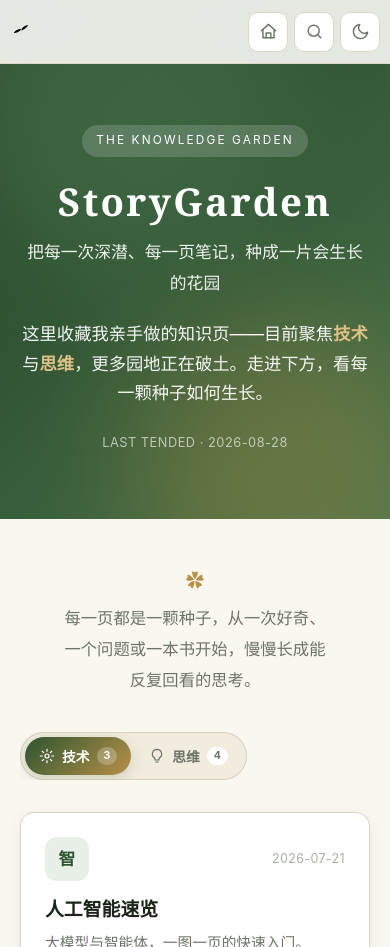
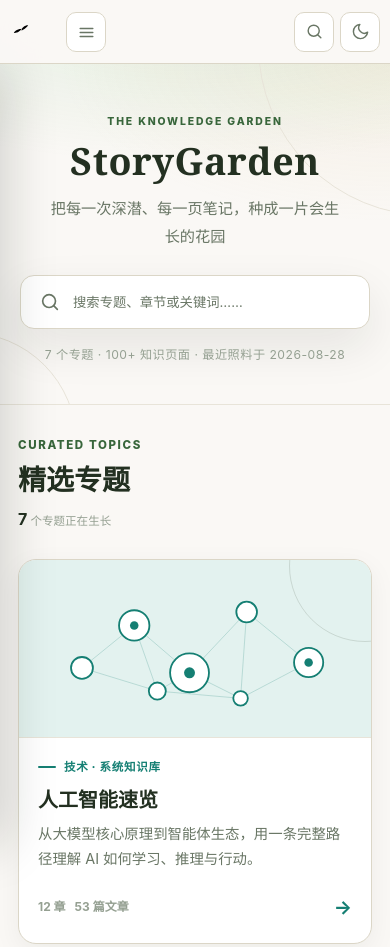
Before and after one commit to HerzTom/storygarden, a plain HTML site: page index.html in a window 390 px wide. Shown: the top 947 px of the page. Drawn offline with Linux system fonts and the light colour scheme.

Commit message:
Improve homepage navigation and add library assets

```diff
--- /dev/null
+++ b/assets/home-library.css
@@ -0,0 +1,128 @@
+:root{
+  --home-primary:hsl(124,29%,31%);--home-primary-strong:hsl(124,34%,23%);--home-primary-soft:hsl(112,28%,91%);
+  --home-accent:hsl(39,44%,50%);--home-text:hsl(112,18%,16%);--home-body:hsl(107,13%,26%);
+  --home-muted:hsl(105,8%,43%);--home-faint:hsl(105,7%,60%);--home-page:hsl(42,35%,97%);
+  --home-sidebar:hsl(43,31%,94%);--home-surface:hsl(0,0%,100%);--home-soft:hsl(104,20%,96%);
+  --home-border:hsl(44,22%,82%);--home-divider:hsl(44,24%,88%);
+  --home-shadow:0 18px 46px hsla(116,22%,12%,.09);--home-shadow-hover:0 24px 60px hsla(116,22%,12%,.16);
+  --home-serif:'Georgia','Songti SC','STSong',serif;--home-sidebar-w:232px;
+}
+[data-theme="dark"]{
+  --home-primary:hsl(122,29%,63%);--home-primary-strong:hsl(116,34%,76%);--home-primary-soft:hsla(122,29%,63%,.13);
+  --home-accent:hsl(39,55%,65%);--home-text:hsl(100,20%,92%);--home-body:hsl(104,13%,81%);
+  --home-muted:hsl(104,9%,66%);--home-faint:hsl(105,8%,48%);--home-page:hsl(116,28%,8%);
+  --home-sidebar:hsl(116,23%,11%);--home-surface:hsl(116,20%,13%);--home-soft:hsl(116,18%,16%);
+  --home-border:hsl(114,14%,22%);--home-divider:hsl(114,13%,19%);
+  --home-shadow:0 20px 52px hsla(0,0%,0%,.28);--home-shadow-hover:0 26px 68px hsla(0,0%,0%,.42);
+}
+body[data-sg-home]{background:var(--home-page);color:var(--home-body)}
+body[data-sg-home] > .topnav,
+body[data-sg-home] > .hero,
+body[data-sg-home] > .about,
+body[data-sg-home] > .garden,
+body[data-sg-home] > .footer{display:none!important}
+
+.home-shell{min-height:100vh;padding-top:var(--sg-header-h);display:grid;grid-template-columns:var(--home-sidebar-w) minmax(0,1fr)}
+.home-sidebar{position:fixed;top:var(--sg-header-h);bottom:0;left:0;width:var(--home-sidebar-w);z-index:20;padding:30px 18px 24px;background:var(--home-sidebar);border-right:1px solid var(--home-border);overflow:auto}
+.home-sidebar-inner{min-height:100%;display:flex;flex-direction:column}
+.home-nav-label{margin:0 10px 12px;color:var(--home-faint);font-size:.7rem;font-weight:800;letter-spacing:.14em;text-transform:uppercase}
+.home-nav-group{margin-bottom:24px}
+.home-nav-item{width:100%;min-height:42px;padding:9px 12px;display:flex;align-items:center;gap:10px;border:0;border-radius:10px;background:transparent;color:var(--home-muted);cursor:pointer;text-align:left;transition:background .18s,color .18s,transform .18s}
+.home-nav-item:hover{background:var(--home-surface);color:var(--home-text);transform:translateX(2px)}
+.home-nav-item.is-active{background:var(--home-surface);color:var(--home-primary-strong);font-weight:750;box-shadow:0 6px 18px hsla(116,22%,12%,.06)}
+.home-nav-icon,.home-nav-item>svg{width:18px;height:18px;flex:0 0 auto;fill:none;stroke:currentColor;stroke-width:1.8;stroke-linecap:round;stroke-linejoin:round}
+.home-nav-count{margin-left:auto;min-width:24px;padding:1px 7px;border-radius:999px;background:var(--home-soft);color:var(--home-faint);font-size:.7rem;font-weight:800;text-align:center}
+.home-nav-item.is-active .home-nav-count{background:var(--home-primary-soft);color:var(--home-primary)}
+.home-nav-note{margin:auto 10px 0;padding-top:22px;border-top:1px solid var(--home-divider);color:var(--home-faint);font-size:.76rem;line-height:1.65}
+.home-nav-note strong{display:block;margin-bottom:5px;color:var(--home-muted);font-family:var(--home-serif);font-size:.88rem}
+
+.home-main{grid-column:2;min-width:0}
+.home-hero-new{position:relative;min-height:324px;padding:56px 44px 46px;display:flex;align-items:center;justify-content:center;overflow:hidden;border-bottom:1px solid var(--home-divider);background:radial-gradient(650px 240px at 50% -20%,hsla(122,35%,54%,.16),transparent 70%),radial-gradient(460px 220px at 100% 0%,hsla(39,55%,64%,.13),transparent 72%),var(--home-page)}
+.home-hero-new::before,.home-hero-new::after{content:"";position:absolute;border:1px solid var(--home-divider);border-radius:50%;pointer-events:none}
+.home-hero-new::before{width:340px;height:340px;right:-210px;top:-190px}
+.home-hero-new::after{width:220px;height:220px;left:-145px;bottom:-150px}
+.home-hero-copy{position:relative;z-index:1;width:min(720px,100%);text-align:center}
+.home-kicker{margin:0 0 10px;color:var(--home-primary);font-size:.72rem;font-weight:850;letter-spacing:.18em;text-transform:uppercase}
+.home-hero-copy h1{margin:0;color:var(--home-text);font-family:var(--home-serif);font-size:clamp(2.7rem,5vw,4.7rem);font-weight:700;letter-spacing:.015em;line-height:1.05}
+.home-lead{margin:14px auto 24px;color:var(--home-muted);font-size:1.05rem}
+.home-search{width:min(640px,100%);height:58px;margin:0 auto;padding:0 15px 0 18px;display:flex;align-items:center;gap:12px;border:1px solid var(--home-border);border-radius:16px;background:var(--home-surface);color:var(--home-muted);box-shadow:var(--home-shadow);cursor:pointer;transition:transform .2s,border-color .2s,box-shadow .2s}
+.home-search:hover{transform:translateY(-2px);border-color:var(--home-primary);box-shadow:var(--home-shadow-hover)}
+.home-search svg{width:22px;height:22px;fill:none;stroke:currentColor;stroke-width:1.8;stroke-linecap:round}
+.home-search span{overflow:hidden;text-overflow:ellipsis;white-space:nowrap}
+.home-search kbd{margin-left:auto;padding:3px 8px;border:1px solid var(--home-divider);border-radius:7px;background:var(--home-soft);color:var(--home-faint);font:700 .72rem/1.4 inherit;white-space:nowrap}
+.home-meta{margin:15px 0 0;color:var(--home-faint);font-size:.76rem;letter-spacing:.04em}
+
+.home-library{padding:38px 42px 80px}
+.home-library-head{max-width:1240px;margin:0 auto 24px;display:flex;align-items:flex-end;justify-content:space-between;gap:20px}
+.home-library-title p{margin:0 0 4px;color:var(--home-primary);font-size:.72rem;font-weight:850;letter-spacing:.14em;text-transform:uppercase}
+.home-library-title h2{margin:0;color:var(--home-text);font-family:var(--home-serif);font-size:1.75rem;line-height:1.3}
+.home-library-status{color:var(--home-faint);font-size:.82rem;text-align:right}
+.home-library-status strong{color:var(--home-text);font-size:1rem}
+.home-topic-grid{max-width:1240px;margin:0 auto;display:grid;grid-template-columns:repeat(12,minmax(0,1fr));grid-auto-flow:dense;gap:20px}
+.home-topic-card{--card-accent:var(--home-primary);--card-soft:var(--home-primary-soft);grid-column:span 4;min-height:330px;display:flex;flex-direction:column;overflow:hidden;border:1px solid var(--home-border);border-radius:18px;background:var(--home-surface);box-shadow:0 8px 28px hsla(116,22%,12%,.055);transition:transform .24s,border-color .24s,box-shadow .24s,opacity .2s}
+.home-topic-card.is-featured{grid-column:span 6;min-height:380px}
+.home-topic-card.is-compact{min-height:300px}
+.home-topic-card[hidden]{display:none}
+.home-topic-card:hover{transform:translateY(-5px);border-color:var(--card-accent);box-shadow:var(--home-shadow-hover)}
+.home-topic-art{position:relative;min-height:168px;padding:18px;overflow:hidden;background:var(--card-soft);border-bottom:1px solid var(--home-divider)}
+.home-topic-card.is-featured .home-topic-art{min-height:212px}
+.home-topic-art::after{content:"";position:absolute;width:150px;height:150px;right:-70px;top:-70px;border:1px solid currentColor;border-radius:50%;opacity:.16}
+.home-topic-art svg{width:100%;height:100%;display:block;color:var(--card-accent);transition:transform .45s cubic-bezier(.2,.8,.2,1)}
+.home-topic-card:hover .home-topic-art svg{transform:scale(1.025)}
+.home-topic-copy{padding:21px 22px 20px;display:flex;flex:1;flex-direction:column}
+.home-topic-overline{display:flex;align-items:center;gap:8px;margin-bottom:9px;color:var(--card-accent);font-size:.72rem;font-weight:800;letter-spacing:.06em}
+.home-topic-overline::before{content:"";width:18px;height:2px;border-radius:2px;background:currentColor}
+.home-topic-copy h3{margin:0 0 8px;color:var(--home-text);font-size:1.22rem;line-height:1.35}
+.home-topic-card.is-featured .home-topic-copy h3{font-size:1.42rem}
+.home-topic-copy p{margin:0;color:var(--home-muted);font-size:.9rem;line-height:1.72}
+.home-topic-foot{margin-top:auto;padding-top:18px;display:flex;align-items:center;gap:9px;color:var(--home-faint);font-size:.75rem;font-weight:650}
+.home-topic-foot .home-arrow{margin-left:auto;color:var(--card-accent);font-size:1.2rem;transition:transform .2s}
+.home-topic-card:hover .home-arrow{transform:translateX(4px)}
+.home-topic-card[data-topic="ai"]{--card-accent:hsl(173,72%,29%);--card-soft:hsl(168,38%,92%)}
+.home-topic-card[data-topic="concurrency"]{--card-accent:hsl(198,76%,39%);--card-soft:hsl(197,54%,93%)}
+.home-topic-card[data-topic="native"]{--card-accent:hsl(145,43%,35%);--card-soft:hsl(142,32%,92%)}
+.home-topic-card[data-topic="longtail"]{--card-accent:hsl(24,68%,45%);--card-soft:hsl(29,62%,93%)}
+.home-topic-card[data-topic="netflix"]{--card-accent:hsl(357,82%,49%);--card-soft:hsl(356,44%,94%)}
+.home-topic-card[data-topic="disorder"]{--card-accent:hsl(35,67%,46%);--card-soft:hsl(39,55%,92%)}
+.home-topic-card[data-topic="meta"]{--card-accent:hsl(268,39%,48%);--card-soft:hsl(267,35%,94%)}
+[data-theme="dark"] .home-topic-card{--card-soft:hsla(122,29%,63%,.1)}
+[data-theme="dark"] .home-topic-card[data-topic="ai"]{--card-accent:hsl(169,54%,51%);--card-soft:hsla(169,54%,51%,.1)}
+[data-theme="dark"] .home-topic-card[data-topic="concurrency"]{--card-accent:hsl(190,75%,58%);--card-soft:hsla(190,75%,58%,.1)}
+[data-theme="dark"] .home-topic-card[data-topic="native"]{--card-accent:hsl(145,48%,59%);--card-soft:hsla(145,48%,59%,.1)}
+[data-theme="dark"] .home-topic-card[data-topic="longtail"]{--card-accent:hsl(35,79%,62%);--card-soft:hsla(35,79%,62%,.1)}
+[data-theme="dark"] .home-topic-card[data-topic="netflix"]{--card-accent:hsl(357,94%,62%);--card-soft:hsla(357,94%,62%,.1)}
+[data-theme="dark"] .home-topic-card[data-topic="disorder"]{--card-accent:hsl(38,82%,68%);--card-soft:hsla(38,82%,68%,.1)}
+[data-theme="dark"] .home-topic-card[data-topic="meta"]{--card-accent:hsl(269,57%,70%);--card-soft:hsla(269,57%,70%,.1)}
+.home-mobile-menu{display:none}
+.home-nav-backdrop{display:none}
+.home-footer{grid-column:2;padding:32px 42px 42px;border-top:1px solid var(--home-divider);color:var(--home-faint);font-size:.78rem;text-align:center}
+.home-footer strong{display:block;margin-bottom:4px;color:var(--home-muted);font-family:var(--home-serif);font-size:.94rem}
+
+@media(max-width:1080px){
+  :root{--home-sidebar-w:210px}
+  .home-topic-card,.home-topic-card.is-featured{grid-column:span 6}
+}
+@media(max-width:760px){
+  :root{--home-sidebar-w:min(82vw,290px)}
+  .home-shell{display:block}.home-main,.home-footer{grid-column:auto}
+  .home-sidebar{top:var(--sg-header-h);transform:translateX(-105%);transition:transform .25s ease;box-shadow:20px 0 48px hsla(116,22%,8%,.18)}
+  body.home-nav-open .home-sidebar{transform:translateX(0)}
+  .home-nav-backdrop{position:fixed;inset:var(--sg-header-h) 0 0;z-index:15;background:hsla(116,22%,8%,.44);backdrop-filter:blur(2px)}
+  body.home-nav-open .home-nav-backdrop{display:block}
+  .home-mobile-menu{position:fixed;left:66px;top:12px;z-index:10001;width:40px;height:40px;display:flex;align-items:center;justify-content:center;border:1px solid var(--home-border);border-radius:10px;background:var(--home-surface);color:var(--home-muted);cursor:pointer}
+  .home-mobile-menu svg{width:19px;height:19px;fill:none;stroke:currentColor;stroke-width:1.8;stroke-linecap:round}
+  .home-hero-new{min-height:300px;padding:48px 20px 38px}
+  .home-hero-copy h1{font-size:2.75rem}.home-lead{font-size:.95rem}
+  .home-search{height:54px;border-radius:14px;text-align:left}.home-search kbd{display:none}
+  .home-library{padding:30px 18px 58px}.home-library-head{align-items:flex-start}.home-library-status{font-size:.72rem}
+  .home-topic-grid{grid-template-columns:1fr;gap:16px}.home-topic-card,.home-topic-card.is-featured{grid-column:auto;min-height:0}
+  .home-topic-art,.home-topic-card.is-featured .home-topic-art{min-height:178px}.home-topic-copy{padding:19px 19px 18px}.home-topic-card.is-featured .home-topic-copy h3{font-size:1.25rem}
+  .home-footer{padding:28px 18px 36px}
+}
+@media(max-width:430px){
+  .home-kicker{font-size:.65rem}.home-hero-copy h1{font-size:2.35rem}.home-lead{max-width:300px}
+  .home-library-head{display:block}.home-library-status{margin-top:8px;text-align:left}
+}
+@media(prefers-reduced-motion:reduce){
+  .home-topic-card,.home-topic-art svg,.home-sidebar,.home-nav-item,.home-search{transition:none!important}
+}
--- /dev/null
+++ b/assets/home-library.js
@@ -0,0 +1,73 @@
+(function(){
+  'use strict';
+  var body=document.body;
+  if(!body||!body.hasAttribute('data-sg-home'))return;
+
+  var icon=function(path){return '<svg viewBox="0 0 24 24" aria-hidden="true">'+path+'</svg>';};
+  var topics=[
+    {topic:'ai',category:'tech',date:'2026-07-21',order:1,featured:true,href:'artificial-intelligence/ArtificialIntelligence.html',overline:'技术 · 系统知识库',title:'人工智能速览',summary:'从大模型核心原理到智能体生态，用一条完整路径理解 AI 如何学习、推理与行动。',meta:['12 章','53 篇文章'],art:'<g stroke="currentColor" opacity=".34"><path d="M74 142 160 72l91 78 94-100 102 83"/><path d="m160 72 38 108 53-30 84 42 10-142"/><path d="M74 142 198 180 335 192 447 133"/></g><g fill="var(--home-surface)" stroke="currentColor" stroke-width="3"><circle cx="74" cy="142" r="18"/><circle cx="160" cy="72" r="25"/><circle cx="198" cy="180" r="14"/><circle cx="251" cy="150" r="32"/><circle cx="345" cy="50" r="17"/><circle cx="335" cy="192" r="12"/><circle cx="447" cy="133" r="24"/></g><g fill="currentColor"><circle cx="160" cy="72" r="7"/><circle cx="251" cy="150" r="9"/><circle cx="447" cy="133" r="7"/></g>'},
+    {topic:'disorder',category:'think',date:'2026-08-27',order:2,featured:true,href:'fighting-against-disorder/index.html',overline:'思维 · 生活系统',title:'对抗无序',summary:'混乱不是你的失败。用最小能耗、系统默认值与小步维护，让生活和工作重新获得秩序。',meta:['7 个部分','23 篇文章'],art:'<g fill="currentColor" opacity=".13"><rect x="46" y="42" width="88" height="58" rx="8"/><rect x="148" y="42" width="88" height="58" rx="8"/><rect x="46" y="114" width="88" height="58" rx="8"/><rect x="148" y="114" width="88" height="58" rx="8"/></g><g stroke="currentColor" stroke-width="3"><rect x="46" y="42" width="88" height="58" rx="8"/><rect x="148" y="42" width="88" height="58" rx="8"/><rect x="46" y="114" width="88" height="58" rx="8"/><rect x="148" y="114" width="88" height="58" rx="8"/></g><path d="M286 110h52" stroke="currentColor" stroke-width="3" stroke-linecap="round"/><path d="m326 96 14 14-14 14" stroke="currentColor" stroke-width="3" stroke-linecap="round" stroke-linejoin="round"/><g fill="currentColor" opacity=".75"><circle cx="390" cy="55" r="7"/><circle cx="454" cy="83" r="5"/><circle cx="376" cy="132" r="5"/><circle cx="438" cy="165" r="8"/><circle cx="480" cy="136" r="4"/><circle cx="412" cy="103" r="4"/><path d="m462 40 8 14-16 1z"/><path d="m392 172 13 5-9 11z"/></g>'},
+    {topic:'concurrency',category:'tech',date:'2026-07-29',order:3,href:'high-concurrency/high-concurrency.html',overline:'技术 · 架构取舍',title:'高并发系统设计',summary:'漏斗拦截、削峰填谷、误差换性能，在七个真实场景中学习没有银弹的系统设计。',meta:['7 个场景','10 篇页面'],art:'<g stroke="currentColor" stroke-width="4" stroke-linecap="round"><path d="M45 44h92l36 36h74l35 35h93"/><path d="M45 95h78l33 34h92l29 29h98" opacity=".55"/><path d="M45 146h91l28-28" opacity=".28"/></g><g fill="var(--home-surface)" stroke="currentColor" stroke-width="3"><circle cx="45" cy="44" r="12"/><circle cx="45" cy="95" r="12"/><circle cx="45" cy="146" r="12"/><rect x="173" y="62" width="74" height="54" rx="10"/><rect x="282" y="92" width="93" height="52" rx="10"/></g><path d="M195 79h30M195 92h21M307 110h43M307 123h29" stroke="currentColor" stroke-width="3" stroke-linecap="round"/>'},
+    {topic:'meta',category:'think',date:'2026-08-28',order:4,href:'metacognition/index.html',overline:'思维 · 观察反馈',title:'元认知',summary:'从思维中退后一步，看见反馈回路、自动化思想与内在剧本如何塑造行动。',meta:['7 个章节','思维工具箱'],art:'<g stroke="currentColor"><circle cx="210" cy="95" r="63" stroke-width="3" opacity=".28"/><circle cx="210" cy="95" r="40" stroke-width="3" opacity=".55"/><circle cx="210" cy="95" r="17" stroke-width="4"/></g><path d="M210 32c56 0 101 28 101 63s-45 63-101 63S109 130 109 95c0-19 13-35 35-47" stroke="currentColor" stroke-width="3" stroke-linecap="round"/><path d="m136 38 10 10-14 3" stroke="currentColor" stroke-width="3" stroke-linecap="round" stroke-linejoin="round"/><g fill="currentColor"><circle cx="210" cy="95" r="7"/><circle cx="311" cy="95" r="6"/><circle cx="109" cy="95" r="6"/></g>'},
+    {topic:'netflix',category:'think',date:'2026-08-27',order:5,href:'netflix-culture/index.html',overline:'思维 · 组织文化',title:'奈飞文化手册',summary:'用极高的人才密度换极致的自由与责任，拆解一家高绩效组织如何真正运转。',meta:['16 章','阅读手册'],art:'<path d="M66 34h70l58 122h-70L66 34Z" fill="currentColor" opacity=".92"/><path d="M136 34h68l58 122h-68L136 34Z" fill="currentColor" opacity=".52"/><path d="M204 34h70l80 122h-70L204 34Z" fill="currentColor" opacity=".2"/><path d="M72 156h276" stroke="currentColor" stroke-width="3" stroke-linecap="round" opacity=".28"/>'},
+    {topic:'native',category:'tech',date:'2026-08-27',order:6,compact:true,href:'ai-native-services/index.html',overline:'技术 · 商业判断',title:'AI 原生服务',summary:'从商业本质、市场评估到切入与退出，用一条决策链判断值不值得做。',meta:['3 个阶段','决策链'],art:'<g stroke="currentColor" stroke-width="3"><circle cx="100" cy="95" r="35"/><circle cx="210" cy="95" r="35"/><circle cx="320" cy="95" r="35"/><path d="M135 95h40M245 95h40"/></g><path d="m164 84 11 11-11 11M274 84l11 11-11 11" stroke="currentColor" stroke-width="3" stroke-linecap="round" stroke-linejoin="round"/><g fill="currentColor"><circle cx="100" cy="95" r="9"/><path d="m210 80 13 23h-26z"/><rect x="311" y="86" width="18" height="18" rx="4"/></g>'},
+    {topic:'longtail',category:'think',date:'2026-08-20',order:7,compact:true,href:'Long-TailEffect/Long-TailEffect.html',overline:'思维 · 商业规律',title:'长尾效应',summary:'冷门不冷，只是分散。看懂小众需求如何聚合成一门大生意。',meta:['一页读懂','行动闭环'],art:'<path d="M48 155h330M48 35v120" stroke="currentColor" stroke-width="3" stroke-linecap="round" opacity=".35"/><path d="M54 42c30 2 48 15 62 38 24 39 43 58 96 66 48 7 100 7 160 8" stroke="currentColor" stroke-width="5" stroke-linecap="round"/><path d="M62 42h82v112H62z" fill="currentColor" opacity=".09"/><path d="M144 110h228v44H144z" fill="currentColor" opacity=".16"/><circle cx="116" cy="80" r="7" fill="currentColor"/><circle cx="212" cy="146" r="6" fill="currentColor"/>'}
+  ];
+
+  function navItem(filter,label,count,path){return '<button class="home-nav-item" type="button" data-home-filter="'+filter+'">'+icon(path)+'<span>'+label+'</span>'+(count?'<span class="home-nav-count">'+count+'</span>':'')+'</button>';}
+  function renderCard(topic){
+    return '<a class="home-topic-card'+(topic.featured?' is-featured':'')+(topic.compact?' is-compact':'')+'" data-category="'+topic.category+'" data-topic="'+topic.topic+'" data-date="'+topic.date+'" data-order="'+topic.order+'" href="'+topic.href+'">'+
+      '<div class="home-topic-art"><svg viewBox="0 0 520 220" fill="none" aria-hidden="true">'+topic.art+'</svg></div><div class="home-topic-copy"><div class="home-topic-overline">'+topic.overline+'</div><h3>'+topic.title+'</h3><p>'+topic.summary+'</p><div class="home-topic-foot"><span>'+topic.meta[0]+'</span><span>'+topic.meta[1]+'</span><span class="home-arrow">→</span></div></div></a>';
+  }
+
+  var shell=document.createElement('div');
+  shell.className='home-shell';
+  shell.innerHTML='<button class="home-mobile-menu" type="button" aria-label="打开花园导航" aria-expanded="false">'+icon('<path d="M4 7h16M4 12h16M4 17h16"/>')+'</button><div class="home-nav-backdrop"></div>'+
+    '<aside class="home-sidebar" aria-label="花园导航"><div class="home-sidebar-inner"><div class="home-nav-group"><p class="home-nav-label">花园导航</p>'+navItem('featured','精选','', '<path d="m12 3 2.2 4.5L19 8.2l-3.5 3.4.8 4.8-4.3-2.3-4.3 2.3.8-4.8L5 8.2l4.8-.7L12 3z"/>')+navItem('all','全部专题','7','<rect x="4" y="4" width="6" height="6" rx="1"/><rect x="14" y="4" width="6" height="6" rx="1"/><rect x="4" y="14" width="6" height="6" rx="1"/><rect x="14" y="14" width="6" height="6" rx="1"/>')+'</div>'+
+    '<div class="home-nav-group"><p class="home-nav-label">知识分类</p>'+navItem('tech','技术','3','<circle cx="12" cy="12" r="3"/><path d="M12 3v3M12 18v3M3 12h3M18 12h3M5.6 5.6l2.1 2.1M16.3 16.3l2.1 2.1M18.4 5.6l-2.1 2.1M7.7 16.3l-2.1 2.1"/>')+navItem('think','思维','4','<path d="M9 18h6M10 21h4M12 3a7 7 0 0 0-4 12.7c.6.5 1 1.2 1 2V18h6v-.3c0-.8.4-1.5 1-2A7 7 0 0 0 12 3z"/>')+'</div>'+
+    '<div class="home-nav-group"><p class="home-nav-label">浏览方式</p>'+navItem('recent','最近更新','','<circle cx="12" cy="12" r="9"/><path d="M12 7v5l3 2"/>')+'<button class="home-nav-item" type="button" data-home-all-pages>'+icon('<path d="M5 4h14v16H5zM8 8h8M8 12h8M8 16h5"/>')+'<span>全部页面</span><span class="home-nav-count">100+</span></button></div>'+
+    '<div class="home-nav-note"><strong>StoryGarden</strong>每一页都是一颗种子，从一次好奇、一个问题或一本书开始。</div></div></aside>'+
+    '<main class="home-main" id="top"><section class="home-hero-new"><div class="home-hero-copy"><p class="home-kicker">The Knowledge Garden</p><h1>StoryGarden</h1><p class="home-lead">把每一次深潜、每一页笔记，种成一片会生长的花园</p><button class="home-search" type="button" data-sg-open-search>'+icon('<circle cx="11" cy="11" r="7"/><path d="m20 20-4-4"/>')+'<span>搜索专题、章节或关键词……</span><kbd>Ctrl K</kbd></button><p class="home-meta">7 个专题 · 100+ 知识页面 · 最近照料于 2026-08-28</p></div></section>'+
+    '<section class="home-library" id="home-library"><div class="home-library-head"><div class="home-library-title"><p data-home-label>Curated topics</p><h2 data-home-heading>精选专题</h2></div><div class="home-library-status"><strong data-home-count>7</strong> 个专题正在生长</div></div><div class="home-topic-grid">'+topics.map(renderCard).join('')+'</div></section></main>'+
+    '<footer class="home-footer"><strong>StoryGarden · 用思考种下的花园</strong>© 2026 HerzTom · 种一颗种子，等它慢慢长</footer>';
+  var globalHeader=body.querySelector('.sg-global-header');
+  if(globalHeader)globalHeader.insertAdjacentElement('afterend',shell);
+  else body.insertBefore(shell,body.firstChild);
+
+  var grid=shell.querySelector('.home-topic-grid');
+  var cards=Array.prototype.slice.call(grid.querySelectorAll('.home-topic-card'));
+  var buttons=Array.prototype.slice.call(shell.querySelectorAll('[data-home-filter]'));
+  var heading=shell.querySelector('[data-home-heading]');
+  var label=shell.querySelector('[data-home-label]');
+  var count=shell.querySelector('[data-home-count]');
+  var menu=shell.querySelector('.home-mobile-menu');
+  var backdrop=shell.querySelector('.home-nav-backdrop');
+  var labels={featured:['Curated topics','精选专题'],all:['All topics','全部专题'],tech:['Technology','技术专题'],think:['Thinking','思维专题'],recent:['Recently tended','最近更新']};
+
+  function closeNav(){body.classList.remove('home-nav-open');menu.setAttribute('aria-expanded','false');menu.setAttribute('aria-label','打开花园导航');}
+  function setFilter(filter){
+    buttons.forEach(function(button){button.classList.toggle('is-active',button.getAttribute('data-home-filter')===filter);});
+    var ordered=cards.slice();
+    if(filter==='recent')ordered.sort(function(a,b){return b.getAttribute('data-date').localeCompare(a.getAttribute('data-date'));});
+    else ordered.sort(function(a,b){return Number(a.getAttribute('data-order'))-Number(b.getAttribute('data-order'));});
+    ordered.forEach(function(card){
+      grid.appendChild(card);
+      var visible=filter==='featured'||filter==='all'||filter==='recent'||card.getAttribute('data-category')===filter;
+      card.hidden=!visible;
+      var order=card.getAttribute('data-order');
+      card.classList.toggle('is-featured',visible&&filter==='featured'&&(order==='1'||order==='2'));
+    });
+    count.textContent=cards.filter(function(card){return !card.hidden;}).length;
+    label.textContent=labels[filter][0];heading.textContent=labels[filter][1];
+    try{sessionStorage.setItem('sg-home-filter',filter);}catch(error){}
+    closeNav();
+  }
+
+  buttons.forEach(function(button){button.addEventListener('click',function(){setFilter(button.getAttribute('data-home-filter'));});});
+  shell.querySelector('[data-home-all-pages]').addEventListener('click',function(){closeNav();shell.querySelector('[data-sg-open-search]').click();});
+  menu.addEventListener('click',function(){var open=body.classList.toggle('home-nav-open');menu.setAttribute('aria-expanded',open?'true':'false');menu.setAttribute('aria-label',open?'关闭花园导航':'打开花园导航');});
+  backdrop.addEventListener('click',closeNav);
+  window.addEventListener('keydown',function(event){if(event.key==='Escape')closeNav();});
+  var saved='featured';try{saved=sessionStorage.getItem('sg-home-filter')||'featured';}catch(error){}
+  if(!labels[saved])saved='featured';setFilter(saved);
+})();
--- a/assets/storygarden.js
+++ b/assets/storygarden.js
@@ -39,7 +39,7 @@
     header.innerHTML='<div class="sg-global-inner"><div class="sg-global-left">'+left+'</div>'+
       (isHome?'':'<div class="sg-global-title" title="'+escapeText(pageTitle)+'">'+escapeText(pageTitle)+'</div>')+
       '<div class="sg-global-actions">'+
-        '<a class="sg-icon-button" href="'+fromRoot('index.html')+'" title="首页" aria-label="首页">'+icon('<path d="m3 11 9-8 9 8"/><path d="M5 10v10h14V10"/><path d="M9 20v-6h6v6"/>')+'</a>'+
+        (isHome?'':'<a class="sg-icon-button" href="'+fromRoot('index.html')+'" title="首页" aria-label="首页">'+icon('<path d="m3 11 9-8 9 8"/><path d="M5 10v10h14V10"/><path d="M9 20v-6h6v6"/>')+'</a>')+
         '<button class="sg-icon-button" type="button" data-sg-open-search title="搜索" aria-label="搜索">'+icon('<circle cx="11" cy="11" r="7"/><path d="m20 20-4-4"/>')+'</button>'+
         '<button class="sg-icon-button" type="button" data-sg-toggle-theme title="切换主题" aria-label="切换主题">'+
           '<svg class="sg-theme-moon" viewBox="0 0 24 24" aria-hidden="true"><path d="M21 12.8A9 9 0 1 1 11.2 3 7 7 0 0 0 21 12.8z"/></svg>'+
--- a/index.html
+++ b/index.html
@@ -153,6 +153,7 @@ button{font-family:inherit;cursor:pointer;border:none;background:none}
 }
 </style>
 <link rel="stylesheet" href="assets/storygarden.css">
+<link rel="stylesheet" href="assets/home-library.css">
 </head>
 <body data-sg-page data-sg-section="home" data-sg-title="StoryGarden" data-sg-root="." data-sg-home>
 
@@ -357,6 +358,7 @@ button{font-family:inherit;cursor:pointer;border:none;background:none}
 })();
 </script>
 <script src="assets/search-index.js"></script>
-<script src="assets/storygarden.js?v=20260827-disorder"></script>
+<script src="assets/storygarden.js?v=20260828-library"></script>
+<script src="assets/home-library.js?v=20260828-library"></script>
 </body>
 </html>
```
